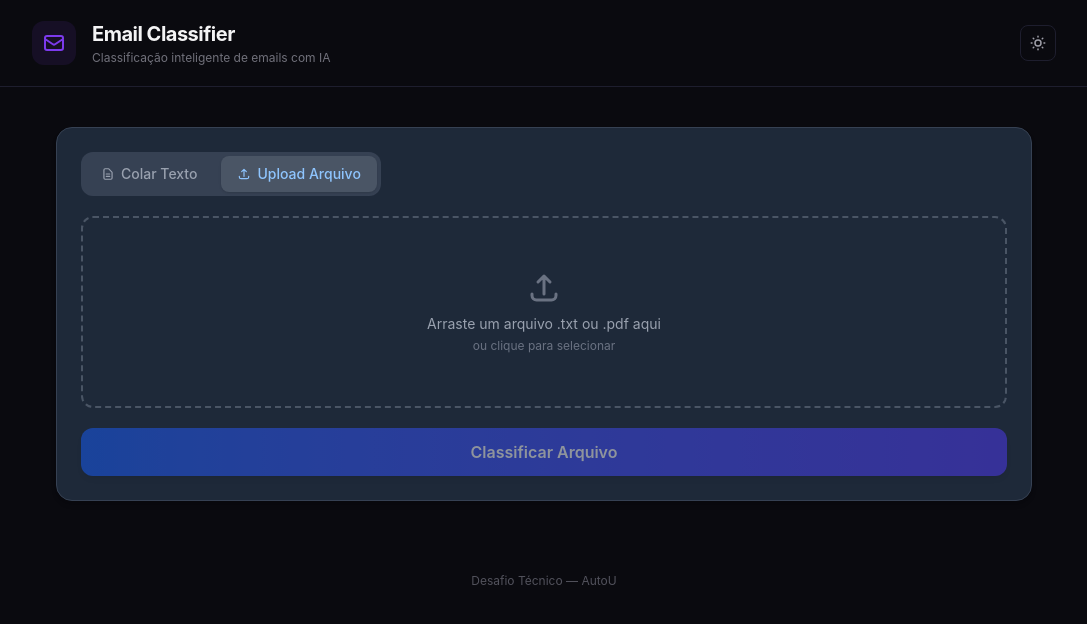
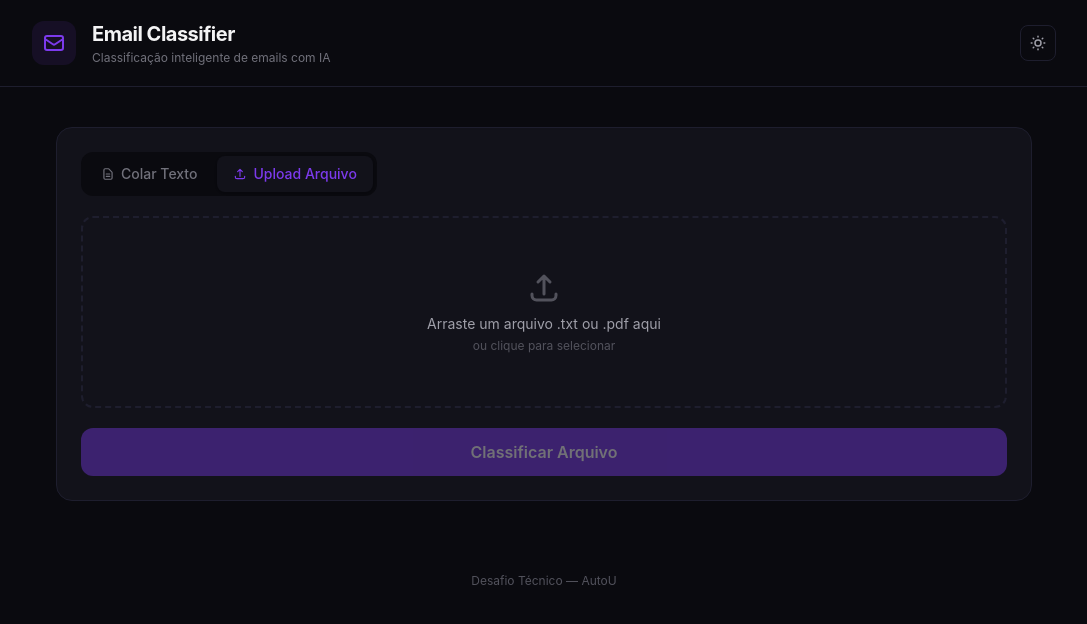
Before and after one commit to SiddSparrow/AutoU_challenge, a React (Vite) app in the folder frontend/: page / in a window 1280 px wide. Both pictures are taken after a click on the button "Upload Arquivo". Shown: the top 624 px of the page, without its empty margins (96-1183 px from the left). Built offline with nearby package versions, Linux system fonts and the light colour scheme; no server answers.

Commit message:
refactor(frontend): redesign EmailUploader with dark dashboard theme and purple accents

```diff
--- a/frontend/src/components/EmailUploader.tsx
+++ b/frontend/src/components/EmailUploader.tsx
@@ -42,15 +42,15 @@ export function EmailUploader({ onSubmitText, onSubmitFile, loading }: Props) {
     (mode === "file" && file !== null);
 
   return (
-    <div className="bg-white dark:bg-gray-800 rounded-2xl shadow-md border border-gray-100 dark:border-gray-700 p-6 space-y-5">
+    <div className="bg-white dark:bg-card rounded-2xl border border-gray-200 dark:border-border p-6 space-y-5">
       {/* Mode Toggle */}
-      <div className="flex gap-2 bg-gray-100 dark:bg-gray-700 p-1 rounded-xl w-fit">
+      <div className="flex gap-1 bg-gray-100 dark:bg-base p-1 rounded-xl w-fit">
         <button
           onClick={() => setMode("text")}
           className={`px-4 py-2 rounded-lg text-sm font-medium transition-all ${
             mode === "text"
-              ? "bg-white dark:bg-gray-600 text-blue-700 dark:text-blue-300 shadow-sm"
-              : "text-gray-500 dark:text-gray-400 hover:text-gray-700 dark:hover:text-gray-200"
+              ? "bg-white dark:bg-card text-accent shadow-sm"
+              : "text-gray-500 dark:text-zinc-500 hover:text-gray-700 dark:hover:text-zinc-300"
           }`}
         >
           <HiOutlineDocumentText className="inline mr-1.5 -mt-0.5" />
@@ -60,8 +60,8 @@ export function EmailUploader({ onSubmitText, onSubmitFile, loading }: Props) {
           onClick={() => setMode("file")}
           className={`px-4 py-2 rounded-lg text-sm font-medium transition-all ${
             mode === "file"
-              ? "bg-white dark:bg-gray-600 text-blue-700 dark:text-blue-300 shadow-sm"
-              : "text-gray-500 dark:text-gray-400 hover:text-gray-700 dark:hover:text-gray-200"
+              ? "bg-white dark:bg-card text-accent shadow-sm"
+              : "text-gray-500 dark:text-zinc-500 hover:text-gray-700 dark:hover:text-zinc-300"
           }`}
         >
           <HiOutlineUpload className="inline mr-1.5 -mt-0.5" />
@@ -75,7 +75,7 @@ export function EmailUploader({ onSubmitText, onSubmitFile, loading }: Props) {
           value={text}
           onChange={(e) => setText(e.target.value)}
           placeholder="Cole o conteúdo do email aqui..."
-          className="w-full h-48 p-4 border border-gray-200 dark:border-gray-600 rounded-xl resize-none focus:outline-none focus:ring-2 focus:ring-blue-500 focus:border-transparent bg-white dark:bg-gray-900 text-gray-700 dark:text-gray-200 placeholder-gray-400 dark:placeholder-gray-500"
+          className="w-full h-48 p-4 border border-gray-200 dark:border-border rounded-xl resize-none focus:outline-none focus:ring-2 focus:ring-accent/50 focus:border-accent/50 bg-white dark:bg-base text-gray-700 dark:text-zinc-200 placeholder-gray-400 dark:placeholder-zinc-600 transition-colors"
         />
       )}
 
@@ -91,10 +91,10 @@ export function EmailUploader({ onSubmitText, onSubmitFile, loading }: Props) {
           onClick={() => fileInputRef.current?.click()}
           className={`h-48 border-2 border-dashed rounded-xl flex flex-col items-center justify-center cursor-pointer transition-all ${
             dragOver
-              ? "border-blue-500 bg-blue-50 dark:bg-blue-900/30"
+              ? "border-accent bg-accent/5"
               : file
-                ? "border-green-400 bg-green-50 dark:bg-green-900/20"
-                : "border-gray-300 dark:border-gray-600 hover:border-blue-400 hover:bg-gray-50 dark:hover:bg-gray-700"
+                ? "border-emerald-500/50 bg-emerald-500/5"
+                : "border-gray-300 dark:border-border hover:border-accent/50 hover:bg-gray-50 dark:hover:bg-card-hover"
           }`}
         >
           <input
@@ -109,19 +109,19 @@ export function EmailUploader({ onSubmitText, onSubmitFile, loading }: Props) {
           />
           {file ? (
             <>
-              <HiOutlineDocumentText className="text-4xl text-green-500 mb-2" />
-              <p className="text-sm font-medium text-green-700 dark:text-green-400">{file.name}</p>
-              <p className="text-xs text-green-500 dark:text-green-500 mt-1">
+              <HiOutlineDocumentText className="text-4xl text-emerald-500 mb-2" />
+              <p className="text-sm font-medium text-emerald-400">{file.name}</p>
+              <p className="text-xs text-emerald-500/70 mt-1">
                 Clique para trocar o arquivo
               </p>
             </>
           ) : (
             <>
-              <HiOutlineUpload className="text-4xl text-gray-400 dark:text-gray-500 mb-2" />
-              <p className="text-sm text-gray-500 dark:text-gray-400">
+              <HiOutlineUpload className="text-4xl text-zinc-500 dark:text-zinc-600 mb-2" />
+              <p className="text-sm text-gray-500 dark:text-zinc-400">
                 Arraste um arquivo .txt ou .pdf aqui
               </p>
-              <p className="text-xs text-gray-400 dark:text-gray-500 mt-1">
+              <p className="text-xs text-gray-400 dark:text-zinc-600 mt-1">
                 ou clique para selecionar
               </p>
             </>
@@ -133,7 +133,7 @@ export function EmailUploader({ onSubmitText, onSubmitFile, loading }: Props) {
       <button
         onClick={handleSubmit}
         disabled={!isValid || loading}
-        className="w-full py-3 bg-gradient-to-r from-blue-600 to-indigo-600 text-white font-semibold rounded-xl hover:from-blue-700 hover:to-indigo-700 transition-all disabled:opacity-50 disabled:cursor-not-allowed shadow-md hover:shadow-lg"
+        className="w-full py-3 bg-accent hover:bg-accent-dark text-white font-semibold rounded-xl transition-all disabled:opacity-40 disabled:cursor-not-allowed"
       >
         {loading ? (
           <span className="flex items-center justify-center gap-2">
```
